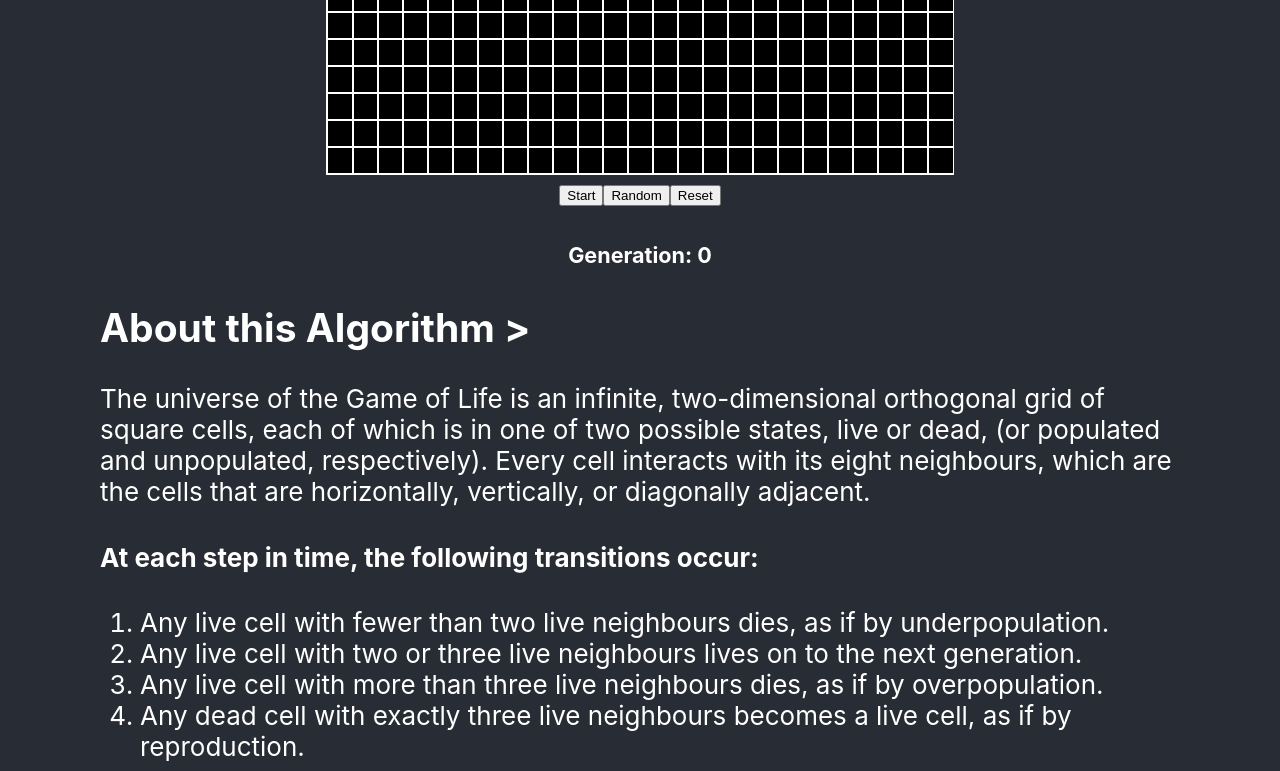
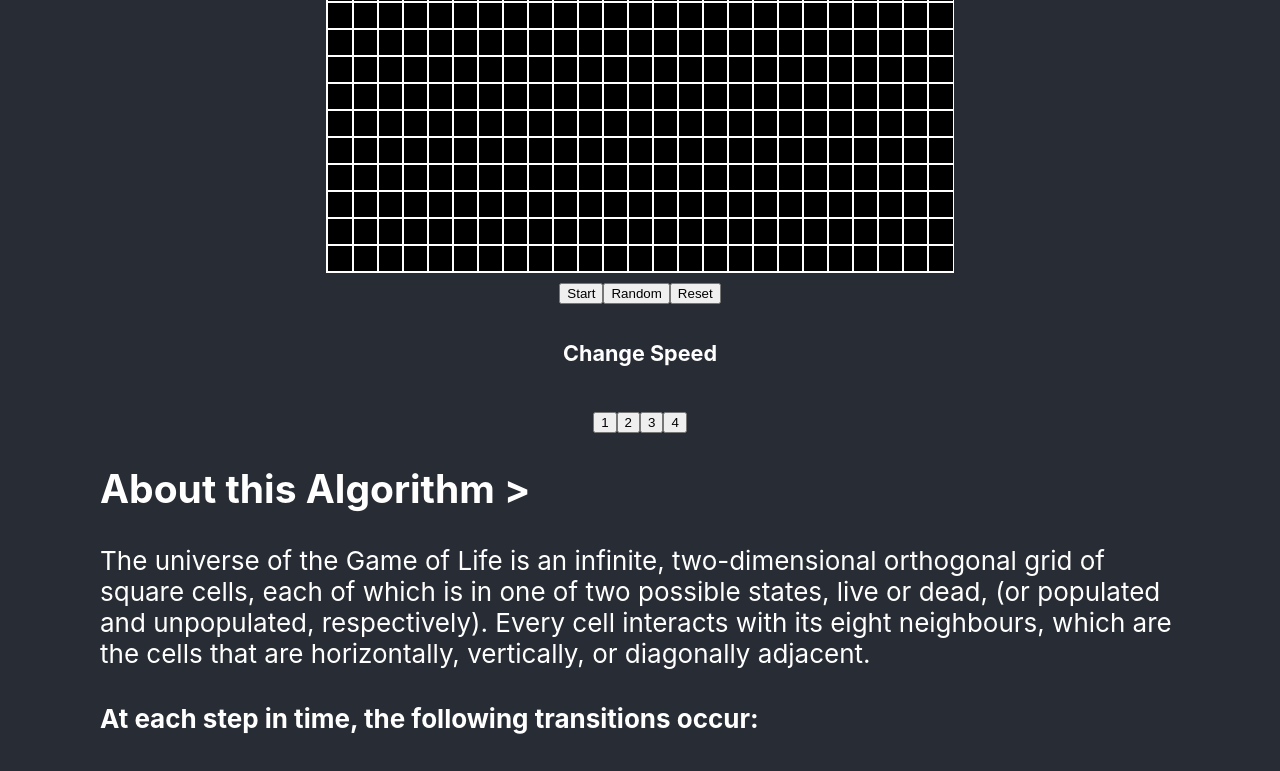
Before and after one commit to barbara-mayfield/cspt8-unit1-build, a React (Create React App) app: page / in a window 1280 px wide. Shown: the part 635-1406 px from the top of the page. Built offline with nearby package versions, Linux system fonts and the light colour scheme.

Commit message:
wip: speed changing buttons

```diff
--- a/src/components/Board/Board.css
+++ b/src/components/Board/Board.css
@@ -6,3 +6,20 @@
 
     width: 39.08rem;
 }
+
+.Game {
+    display: flex;
+    flex-direction: column;
+}
+
+/* .game-controls {
+    display: flex;
+    align-items: center;
+    justify-content: center;
+    margin-top: 1rem;
+}
+
+.speed-controls {
+    margin: 0 auto;
+    margin-left: 1rem;
+} */
--- a/src/components/Board/Board.js
+++ b/src/components/Board/Board.js
@@ -114,12 +114,22 @@ const GameBoard = () => {
                 });
             });
 
-            setTimeout(startGame, 500);
+            setTimeout(startGame, 1200);
         }
     }, []);
 
+    const gameSpeed = (func, seconds) => {
+        if (isRunningRef.current) {
+            clearTimeout();
+            setTimeout(func, seconds);
+        }
+    };
+
     return (
         <div className="Game">
+            <div>
+                <h5>Generation: {generation}</h5>
+            </div>
             <div
                 className="Board"
                 style={{
@@ -172,7 +182,7 @@ const GameBoard = () => {
                     )
                 }
             </div>
-            <div className="controls">
+            <div className="game-controls">
                 <button
                     className="s-button"
                     onClick={() => {
@@ -193,14 +203,19 @@ const GameBoard = () => {
                     onClick={() => {
                         setGrid(generateGrid());
                         setGen(0);
+                        setRunning(false);
                     }}
                 >
                     Reset
                 </button>
             </div>
 
-            <div>
-                <h5>Generation: {generation}</h5>
+            <div className="speed-controls">
+                <h5>Change Speed</h5>
+                <button onClick={gameSpeed(startGame, 1200)}>1</button>
+                <button onClick={gameSpeed(startGame, 1000)}>2</button>
+                <button onClick={gameSpeed(startGame, 750)}>3</button>
+                <button onClick={gameSpeed(startGame, 500)}>4</button>
             </div>
         </div>
     );
```
